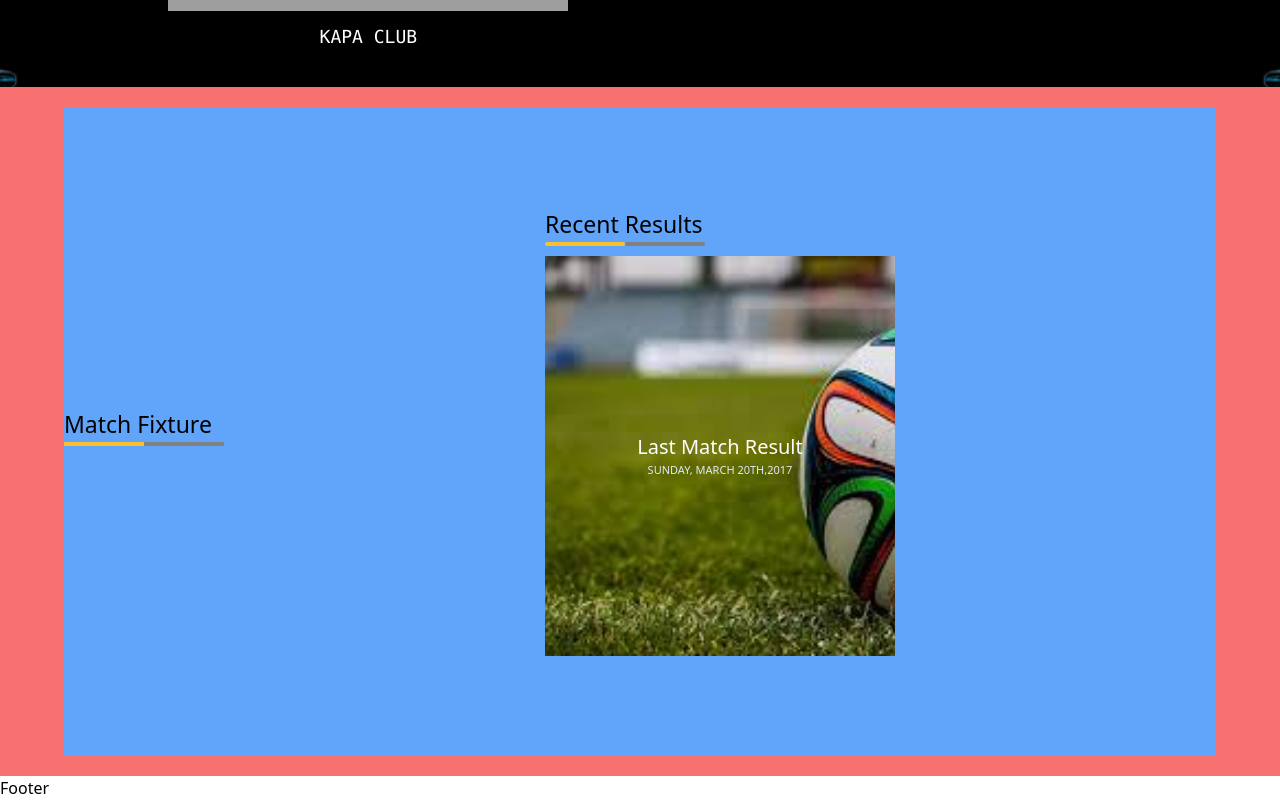
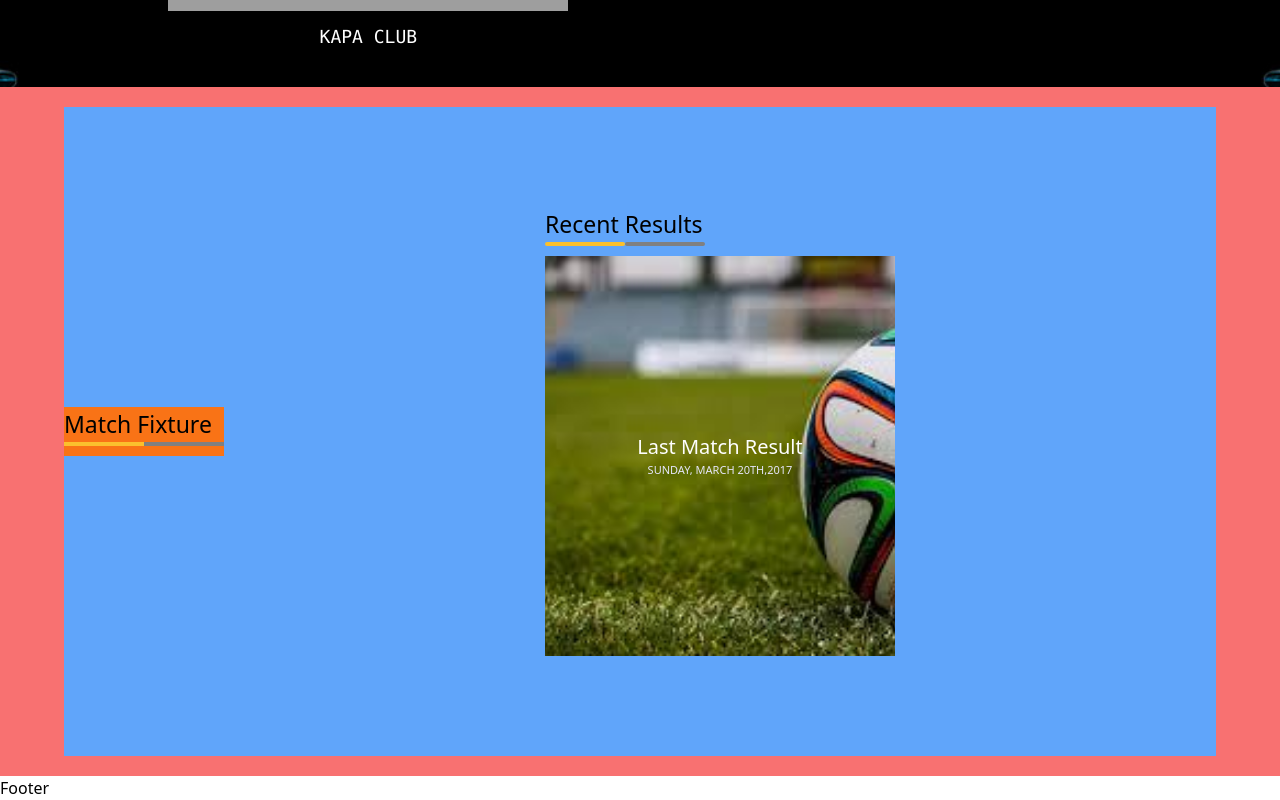
Before and after one commit to dev-sylv/Predict-Match-FE, a React (Vite) app: page / in a window 1280 px wide. Shown: the part 1113-1913 px from the top of the page. Built offline with nearby package versions, Linux system fonts and the light colour scheme; grey boxes are pictures that could not be loaded.

Commit message:
change the headers

```diff
--- a/index.html
+++ b/index.html
@@ -2,9 +2,9 @@
 <html lang="en">
   <head>
     <meta charset="UTF-8" />
-    <link rel="icon" type="image/svg+xml" href="/vite.svg" />
+    <link rel="icon" type="image/svg+xml" href="./src/assets/logo.png" />
     <meta name="viewport" content="width=device-width, initial-scale=1.0" />
-    <title>Vite + React + TS</title>
+    <title>Predict Matches</title>
   </head>
   <body>
     <div id="root"></div>
--- a/src/pages/LandingPage/MatchPredictTable.tsx
+++ b/src/pages/LandingPage/MatchPredictTable.tsx
@@ -2,7 +2,7 @@
 
 const MatchPredictTable = () => {
   return (
-    <div>
+    <div className="bg-orange-500">
       <h2 className="text-black text-[23px] font-[500]">Match Fixture</h2>
       <div className="flex w-[160px] mb-[10px] justify-center items-center">
         <div className="w-[50%] h-1 rou bg-[#fbc02d]"></div>
```
